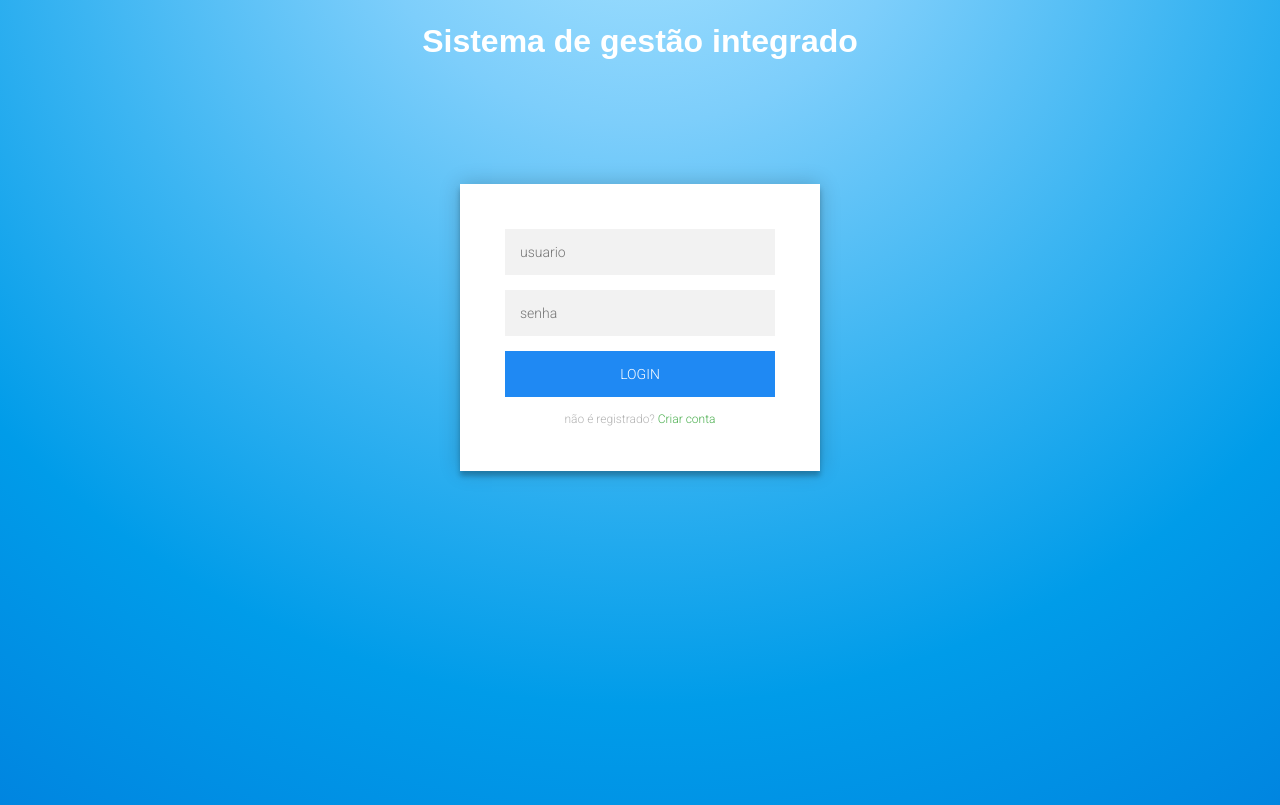
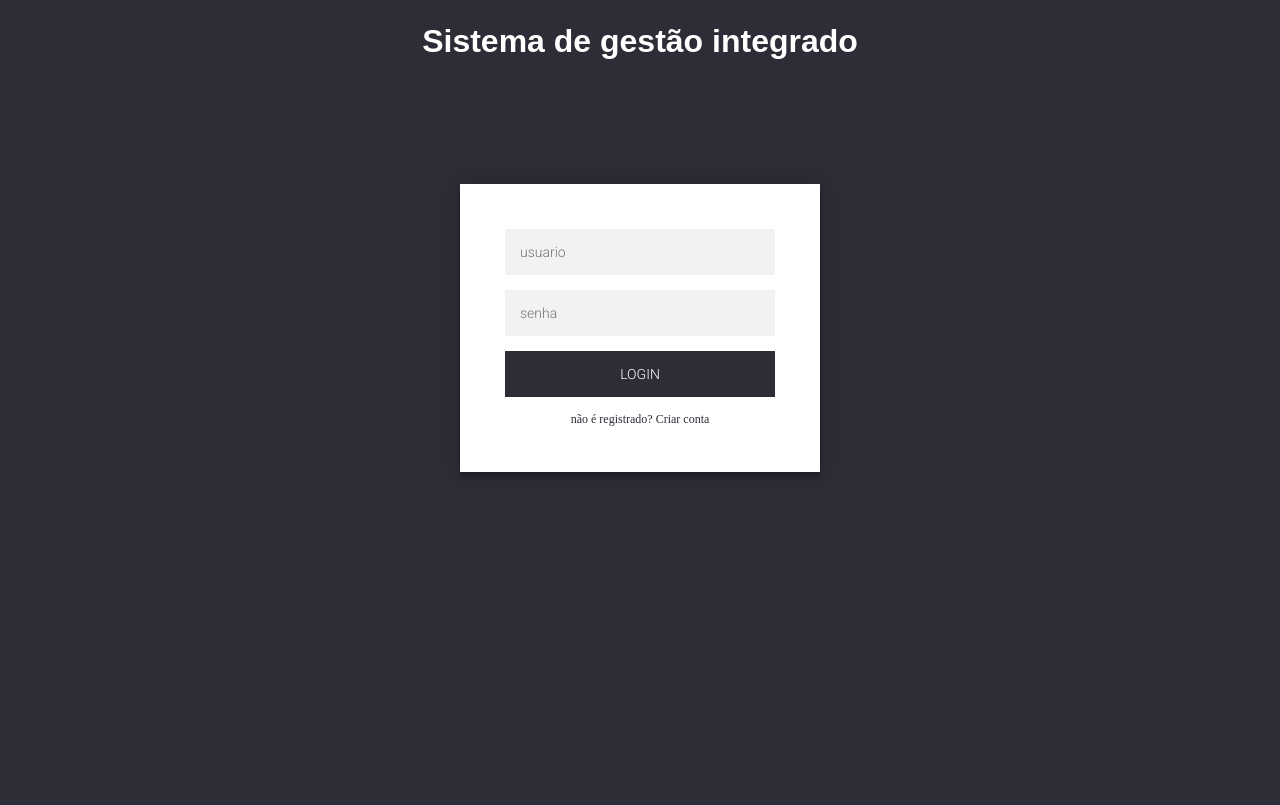
Before and after one commit to devromariolima/CarControlPro, a PHP site: page / in a window 1280 px wide. Run offline with PHP 8.4, Linux system fonts and the light colour scheme; some libraries are stand-ins or nearby versions.

Commit message:
Alteração das cores do main login

```diff
--- a/assets/style.css
+++ b/assets/style.css
@@ -39,7 +39,7 @@
   font-family: "Roboto", sans-serif;
   text-transform: uppercase;
   outline: 0;
-  background: #1F89F3;
+  background: #2e2c36;
   width: 100%;
   border: 0;
   padding: 15px;
@@ -50,15 +50,15 @@
   cursor: pointer;
 }
 .form button:hover,.form button:active,.form button:focus {
-  background: #0915EE;
+  background: #2e2c36;
 }
 .form .message {
   margin: 15px 0 0;
-  color: #b3b3b3;
+  color: #2e2c36;
   font-size: 12px;
 }
 .form .message a {
-  color: #4CAF50;
+  color: #2e2c36;
   text-decoration: none;
 }
 .form .register-form {
@@ -98,9 +98,9 @@
   color: #EF3B3A;
 }
 body {
-  /* background: #76b852; fallback for old browsers */
+  background: #2e2c36; //fallback for old browsers
   /* background: rgb(141,194,111); */
-  background-image: radial-gradient(circle at 50% -20.71%, #ade5ff 0, #7dcefb 25%, #3cb5f2 50%, #009ce9 75%, #0085e0 100%);
+  /* background-image: radial-gradient(circle at 50% -20.71%, #ade5ff 0, #7dcefb 25%, #3cb5f2 50%, #009ce9 75%, #0085e0 100%); */
   font-family: "Roboto", sans-serif;
   -webkit-font-smoothing: antialiased;
   -moz-osx-font-smoothing: grayscale;
```
